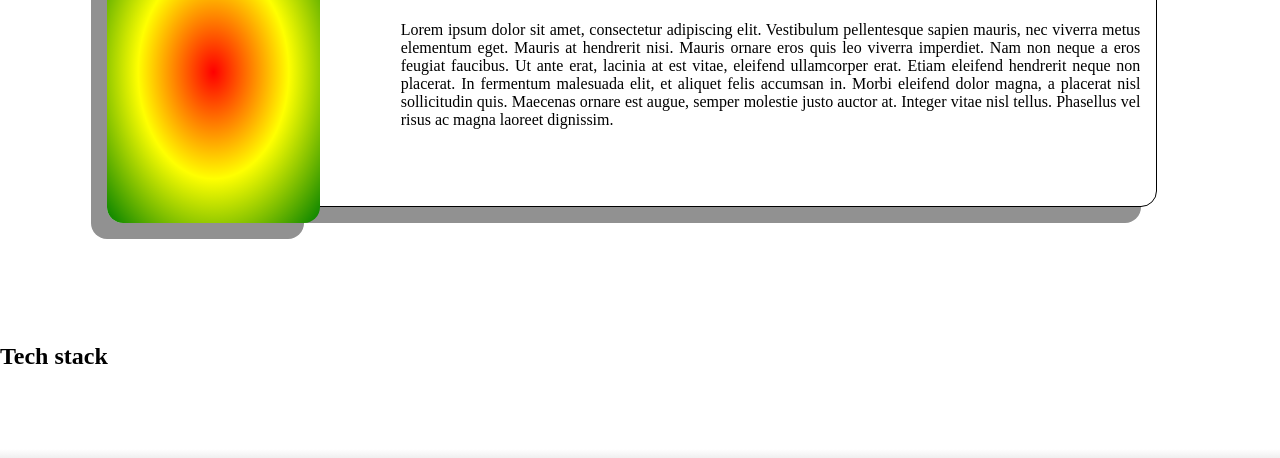
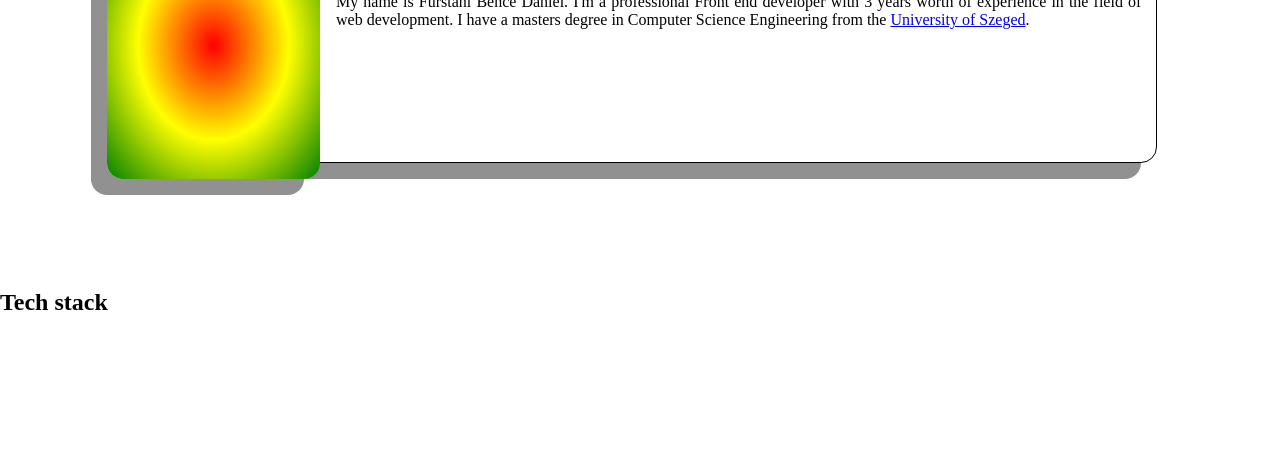
Before and after one commit to InquisitorSolen/InquisitorSolen.github.io, a plain HTML site: page index.html in a window 1280 px wide. Shown: the part 259-717 px from the top of the page. Drawn offline with nearby package versions, Linux system fonts and the light colour scheme.

Commit message:
home page update

```diff
--- a/assets/js/main.js
+++ b/assets/js/main.js
@@ -9,7 +9,8 @@ const portfolioLink = document.querySelector("#portfolio-link");
 
 // About me selectors
 const aboutMeHeader = document.querySelector("#about-me-header");
-const aboutMeText = document.querySelector("#about-me-text");
+const aboutMeEnglish = document.querySelector("#about-me-english");
+const aboutMeHungarian = document.querySelector("#about-me-hungarian");
 
 languageSwitchButton.addEventListener("click", () => {
   storeLanguage();
@@ -40,8 +41,8 @@ const switchLanguage = function (lang) {
 
     // Setting About me
     aboutMeHeader.textContent = "Rólam";
-    aboutMeText.textContent =
-      "Lorem ipsum dolor sit amet, consectetur adipiscing elit. Vestibulum pellentesque sapien mauris, nec viverra metus elementum eget. Mauris at hendrerit nisi. Mauris ornare eros quis leo viverra imperdiet. Nam non neque a eros feugiat faucibus. Ut ante erat, lacinia at est vitae, eleifend ullamcorper erat. Etiam eleifend hendrerit neque non placerat. In fermentum malesuada elit, et aliquet felis accumsan in. Morbi eleifend dolor magna, a placerat nisl sollicitudin quis. Maecenas ornare est augue, semper molestie justo auctor at. Integer vitae nisl tellus. Phasellus vel risus ac magna laoreet dignissim.";
+    aboutMeEnglish.style.display = "none";
+    aboutMeHungarian.style.display = "block";
   } else {
     // ** ENGLISH ** //
     // Setting text of links
@@ -55,8 +56,8 @@ const switchLanguage = function (lang) {
 
     // Setting About me
     aboutMeHeader.textContent = "About me";
-    aboutMeText.textContent =
-      "Lorem ipsum dolor sit amet, consectetur adipiscing elit. Vestibulum pellentesque sapien mauris, nec viverra metus elementum eget. Mauris at hendrerit nisi. Mauris ornare eros quis leo viverra imperdiet. Nam non neque a eros feugiat faucibus. Ut ante erat, lacinia at est vitae, eleifend ullamcorper erat. Etiam eleifend hendrerit neque non placerat. In fermentum malesuada elit, et aliquet felis accumsan in. Morbi eleifend dolor magna, a placerat nisl sollicitudin quis. Maecenas ornare est augue, semper molestie justo auctor at. Integer vitae nisl tellus. Phasellus vel risus ac magna laoreet dignissim.";
+    aboutMeEnglish.style.display = "block";
+    aboutMeHungarian.style.display = "none";
   }
 };
 
--- a/assets/scss/main.scss
+++ b/assets/scss/main.scss
@@ -33,25 +33,17 @@ body {
     margin: 1rem;
     border-radius: 1rem;
     box-shadow: var(--clr-box-shadow) -1rem 1rem;
+  }
 
-    display: grid;
-    grid-template-columns: repeat(12, 1fr);
-    grid-template-rows: repeat(4, 1fr);
-    z-index: 1;
+  #card-text {
+    grid-area: 2 / 4 / 5 / 12;
+    margin: 1rem 2rem 1rem 1rem;
 
     h1 {
-      grid-row: 1;
-      grid-column: 3 / 5;
-      padding-left: 1rem;
-
       color: var(--clr-text);
     }
 
     p {
-      grid-row: 2/5;
-      grid-column: 3 / 13;
-      padding: 0rem 1rem;
-
       text-align: justify;
       color: var(--clr-text);
     }
--- a/index.html
+++ b/index.html
@@ -45,18 +45,21 @@
 
     <section id="about-me">
       <div id="picture" class="pic">Placeholder for profile pic</div>
-      <div id="card">
+      <div id="card"></div>
+      <div id="card-text">
         <h1 id="about-me-header">About me</h1>
-        <p id="about-me-text">
-          Lorem ipsum dolor sit amet, consectetur adipiscing elit. Vestibulum
-          pellentesque sapien mauris, nec viverra metus elementum eget. Mauris
-          at hendrerit nisi. Mauris ornare eros quis leo viverra imperdiet. Nam
-          non neque a eros feugiat faucibus. Ut ante erat, lacinia at est vitae,
-          eleifend ullamcorper erat. Etiam eleifend hendrerit neque non
-          placerat. In fermentum malesuada elit, et aliquet felis accumsan in.
-          Morbi eleifend dolor magna, a placerat nisl sollicitudin quis.
-          Maecenas ornare est augue, semper molestie justo auctor at. Integer
-          vitae nisl tellus. Phasellus vel risus ac magna laoreet dignissim.
+        <p id="about-me-english">
+          My name is Fürstahl Bence Dániel. I'm a professional Front end
+          developer with 3 years worth of experience in the field of web
+          development. I have a masters degree in Computer Science Engineering
+          from the
+          <a href="https://u-szeged.hu/english">University of Szeged</a>.
+        </p>
+        <p id="about-me-hungarian">
+          A nevem Fürstahl Bence Dániel. Professzinális Front end fejlesztő
+          vagyok 3 év szakmai tapasztalattal a webfejlesztés területén. A
+          <a href="https://u-szeged.hu/english"> Szegedi Tudomány Egyetemen</a>
+          szereztem Mesterfokozatu diplomát Mérnökinformatikus szakterületen.
         </p>
       </div>
     </section>
```
Also changed, not shown: assets/css/main.css, assets/images/FBD_profile_pic.jpg (added), 1 other file.
